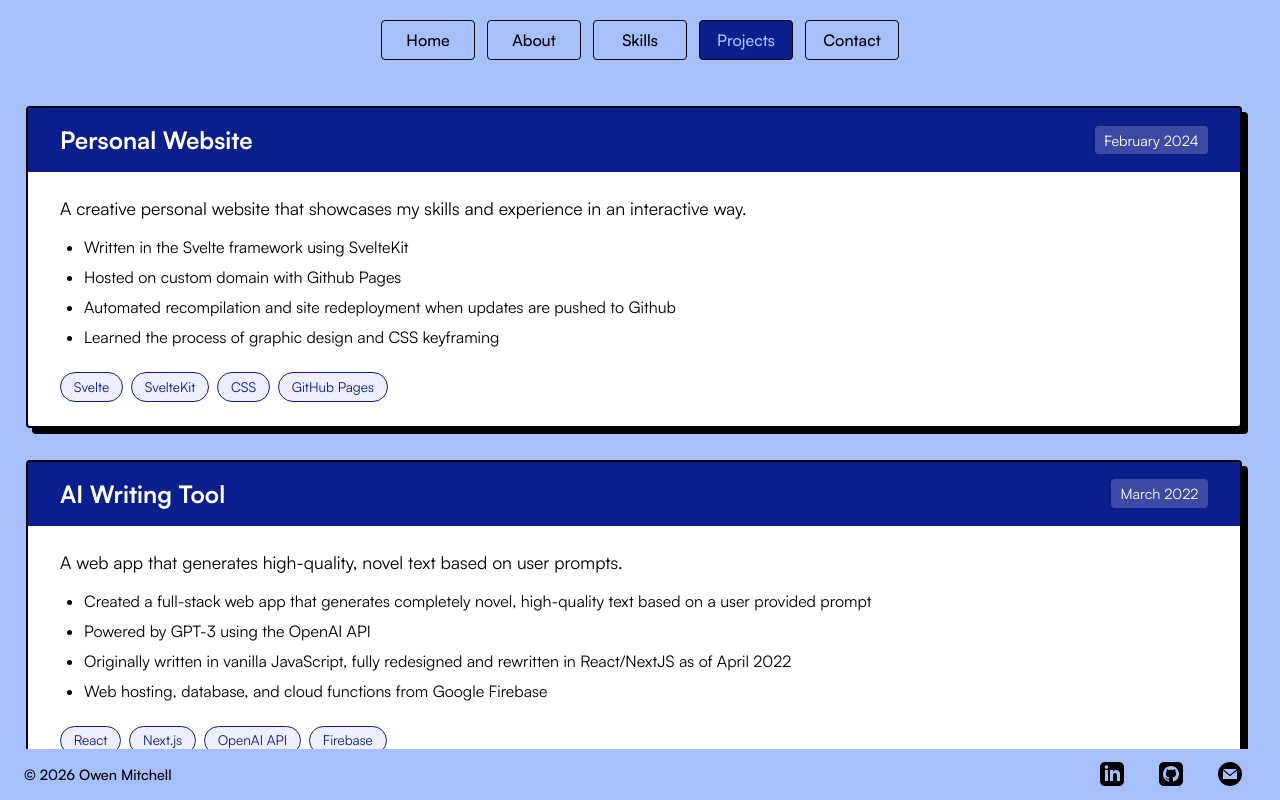
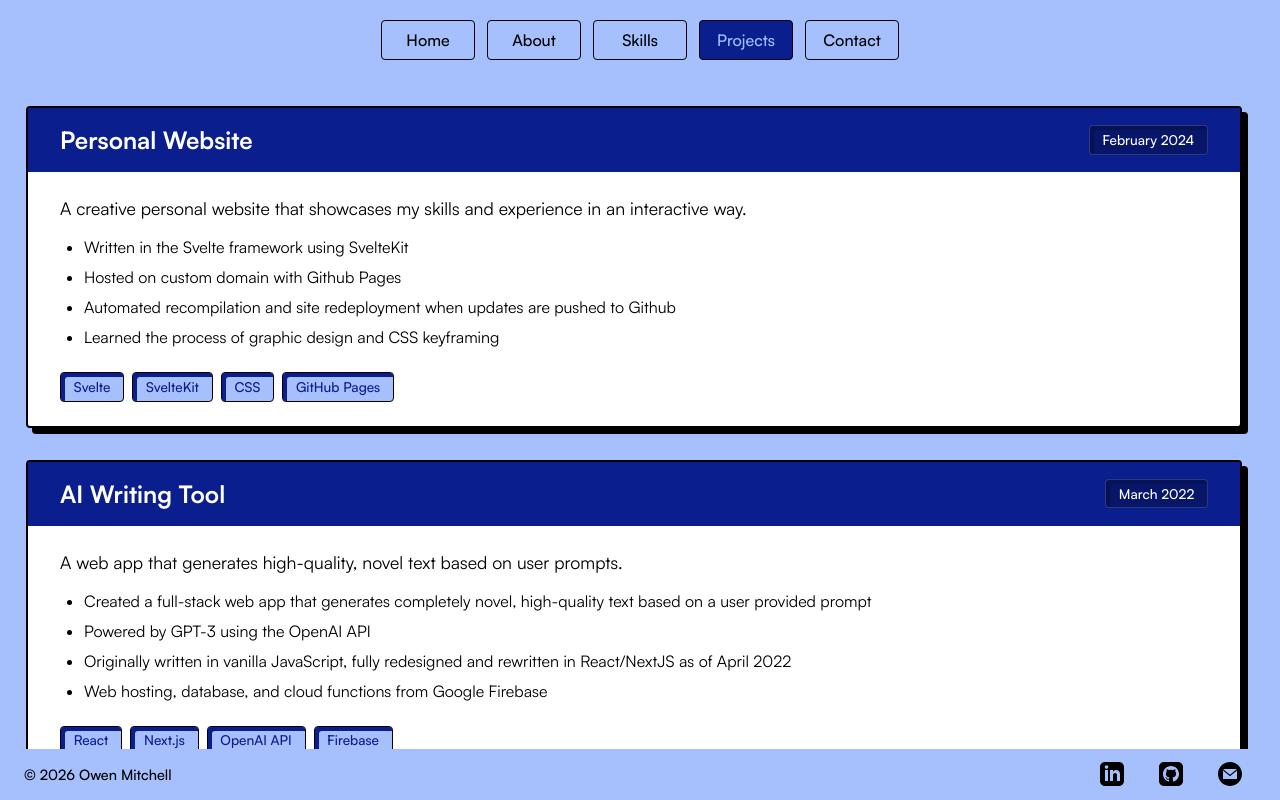
Before and after one commit to owen-mitch/owenmitch, a SvelteKit app: page /projects in a window 1280 px wide. Built offline with nearby package versions, Linux system fonts and the light colour scheme.

Commit message:
small content updates + new project element design

```diff
--- a/src/routes/about/+page.svelte
+++ b/src/routes/about/+page.svelte
@@ -23,15 +23,15 @@
             <div class="about-grid">
                 <div class="skills-card isometric-card">
                     <h3>Education</h3>
-                    <p>BS Computer Science at Saint Joseph's University</p>
+                    <p>B.S. Computer Science — Saint Joseph's University</p>
                 </div>
                 <div class="skills-card isometric-card">
                     <h3>Work</h3>
-                    <p>Undergraduate Researcher at SJU Haub Innovation Center</p>
+                    <p>R&D Engineer — Feith Systems and Software, Inc.</p>
                 </div>
                 <div class="skills-card isometric-card">
                     <h3>Passion</h3>
-                    <p>Building performant and beautiful things</p>
+                    <p>Building useful and beautiful things</p>
                 </div>
             </div>
         </div>
--- a/src/routes/isometric.css
+++ b/src/routes/isometric.css
@@ -134,3 +134,10 @@
 .isometric-press {
   animation: isometric-press 0.2s var(--transition-ease);
 }
+
+/* Negative isometric: pressed/inset into the surface */
+.isometric-inset {
+  border: 1px solid var(--color-text);
+  border-radius: var(--border-radius);
+  box-shadow: inset var(--iso-offset-sm) var(--iso-offset-sm) 0 var(--color-primary);
+}
--- a/src/routes/projects/+page.svelte
+++ b/src/routes/projects/+page.svelte
@@ -24,10 +24,10 @@
                 </div>
                 <div class="project-showcase">
                     <div class="tech-stack">
-                        <span class="tech-tag">Svelte</span>
-                        <span class="tech-tag">SvelteKit</span>
-                        <span class="tech-tag">CSS</span>
-                        <span class="tech-tag">GitHub Pages</span>
+                        <span class="tech-tag isometric-inset">Svelte</span>
+                        <span class="tech-tag isometric-inset">SvelteKit</span>
+                        <span class="tech-tag isometric-inset">CSS</span>
+                        <span class="tech-tag isometric-inset">GitHub Pages</span>
                     </div>
                 </div>
             </div>
@@ -58,10 +58,10 @@
                 </div>
                 <div class="project-showcase">
                     <div class="tech-stack">
-                        <span class="tech-tag">React</span>
-                        <span class="tech-tag">Next.js</span>
-                        <span class="tech-tag">OpenAI API</span>
-                        <span class="tech-tag">Firebase</span>
+                        <span class="tech-tag isometric-inset">React</span>
+                        <span class="tech-tag isometric-inset">Next.js</span>
+                        <span class="tech-tag isometric-inset">OpenAI API</span>
+                        <span class="tech-tag isometric-inset">Firebase</span>
                     </div>
                 </div>
             </div>
@@ -88,10 +88,10 @@
                 </div>
                 <div class="project-showcase">
                     <div class="tech-stack">
-                        <span class="tech-tag">Ubuntu</span>
-                        <span class="tech-tag">Proxmox</span>
-                        <span class="tech-tag">Docker</span>
-                        <span class="tech-tag">Nginx</span>
+                        <span class="tech-tag isometric-inset">Ubuntu</span>
+                        <span class="tech-tag isometric-inset">Proxmox</span>
+                        <span class="tech-tag isometric-inset">Docker</span>
+                        <span class="tech-tag isometric-inset">Nginx</span>
                     </div>
                 </div>
             </div>
@@ -120,9 +120,9 @@
                 </div>
                 <div class="project-showcase">
                     <div class="tech-stack">
-                        <span class="tech-tag">Hardware</span>
-                        <span class="tech-tag">PC Building</span>
-                        <span class="tech-tag">System Assembly</span>
+                        <span class="tech-tag isometric-inset">Hardware</span>
+                        <span class="tech-tag isometric-inset">PC Building</span>
+                        <span class="tech-tag isometric-inset">System Assembly</span>
                     </div>
                 </div>
             </div>
@@ -167,10 +167,13 @@
     }
 
     .project-date {
-        font-size: 0.9rem;
-        background-color: rgba(255, 255, 255, 0.2);
-        padding: 0.3rem 0.6rem;
-        border-radius: 4px;
+        font-size: 0.85rem;
+        font-weight: 500;
+        padding: 0.3rem 0.8rem;
+        background-color: rgba(0, 0, 0, 0.25);
+        border: 1px solid rgba(255, 255, 255, 0.15);
+        border-radius: var(--border-radius);
+        box-shadow: inset var(--iso-offset-sm) var(--iso-offset-sm) 0 rgba(0, 0, 0, 0.2);
     }
 
     .project-content {
@@ -195,12 +198,11 @@
     }
 
     .tech-tag {
-        background-color: var(--color-tech-tag-bg);
+        background-color: var(--color-primary-light);
         color: var(--color-primary);
         padding: 0.3rem 0.8rem;
-        border-radius: 20px;
         font-size: 0.85rem;
-        border: 1px solid var(--color-primary);
+        font-weight: 500;
     }
 
     ul {
```
